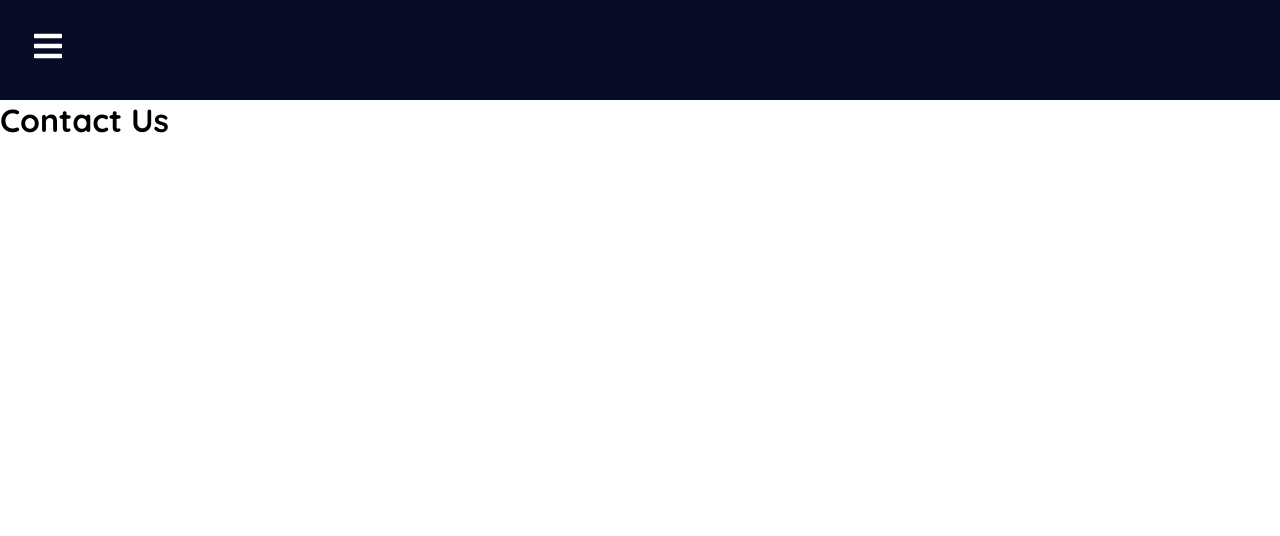
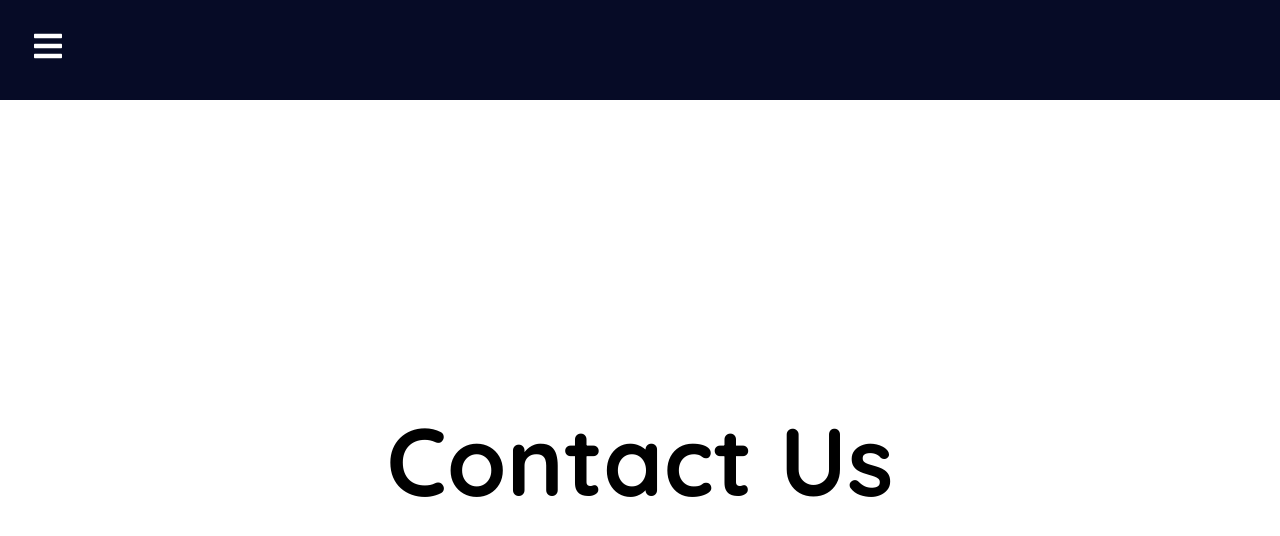
Before and after one commit to malcolmc10/LandingPage, a React (Create React App) app in the folder client/: page /contactus in a window 1280 px wide. Shown: the top 536 px of the page. Built offline with nearby package versions, Linux system fonts and the light colour scheme.

Commit message:
fixed className in App CSS

```diff
--- a/client/src/App.css
+++ b/client/src/App.css
@@ -7,7 +7,7 @@
   font-family: 'Quicksand', sans-serif;
 }
 
-.home, .support, .about {
+.home, .contactus, .about {
   display: flex;
   height: 90vh;
   align-items: center;
```
